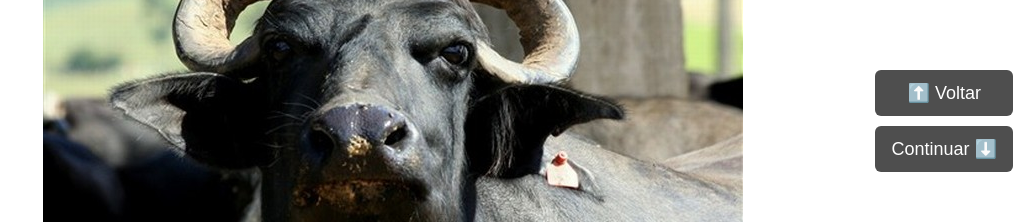
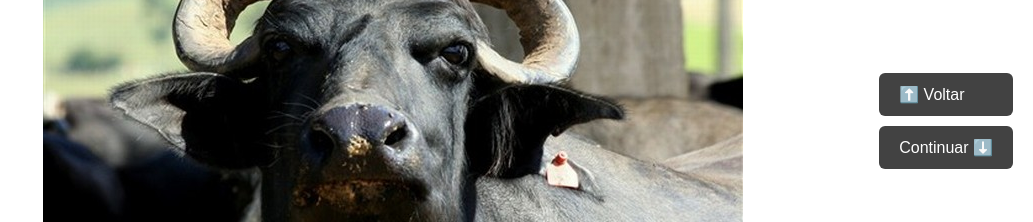
Before and after one commit to JoaquinOrgeira/SourePet, a plain HTML site: page index.html in a window 1280 px wide. Shown: the part 279-501 px from the top of the page, without its empty margins (247-1280 px from the left). Drawn offline with Linux system fonts and the light colour scheme.

Commit message:
Update style.css

```diff
--- a/style.css
+++ b/style.css
@@ -54,11 +54,14 @@ img {
   background: #222;
   color: #fff;
   border: none;
-  padding: 12px 16px;
-  font-size: 18px;
+  padding: 12px 20px;
+  font-size: 16px;
   border-radius: 6px;
   cursor: pointer;
-  opacity: 0.8;
+  opacity: 0.85;
+  display: flex;
+  align-items: center;
+  gap: 8px;
 }
 
 .controls button:hover {
```
